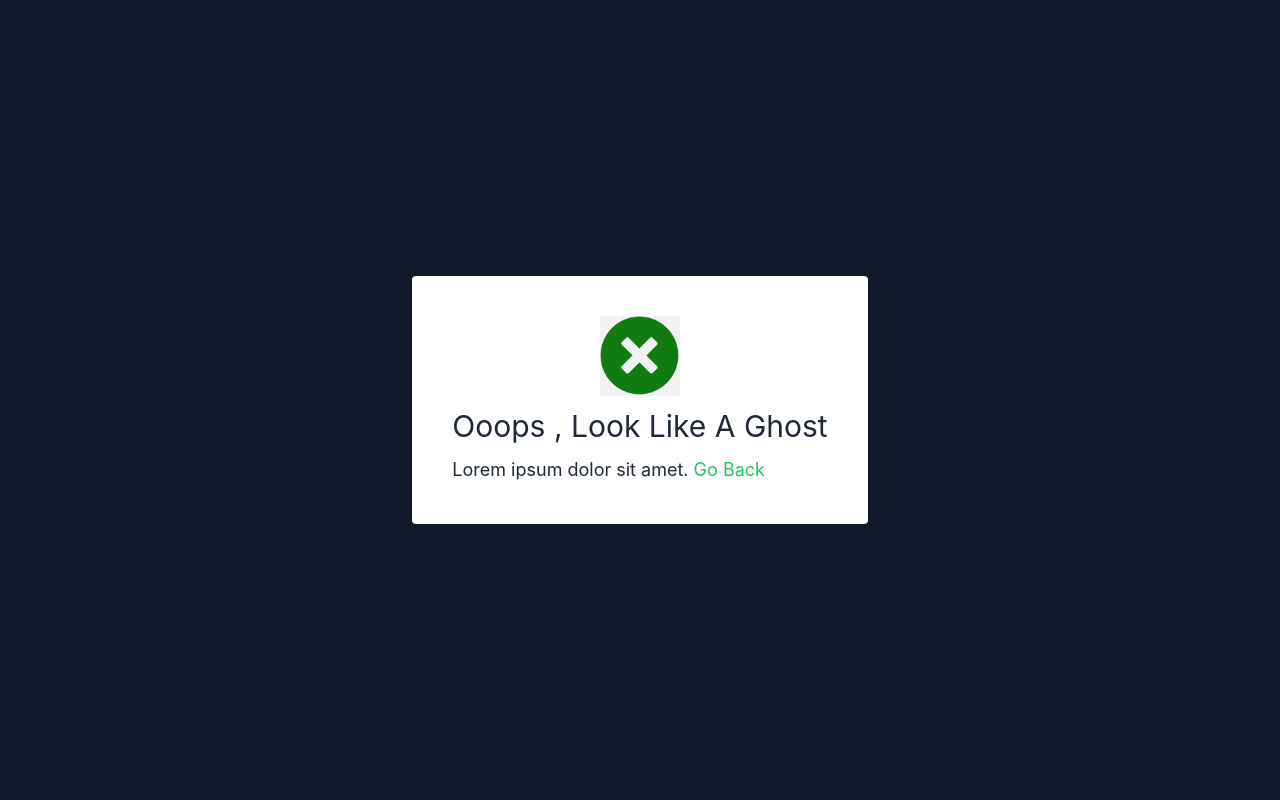
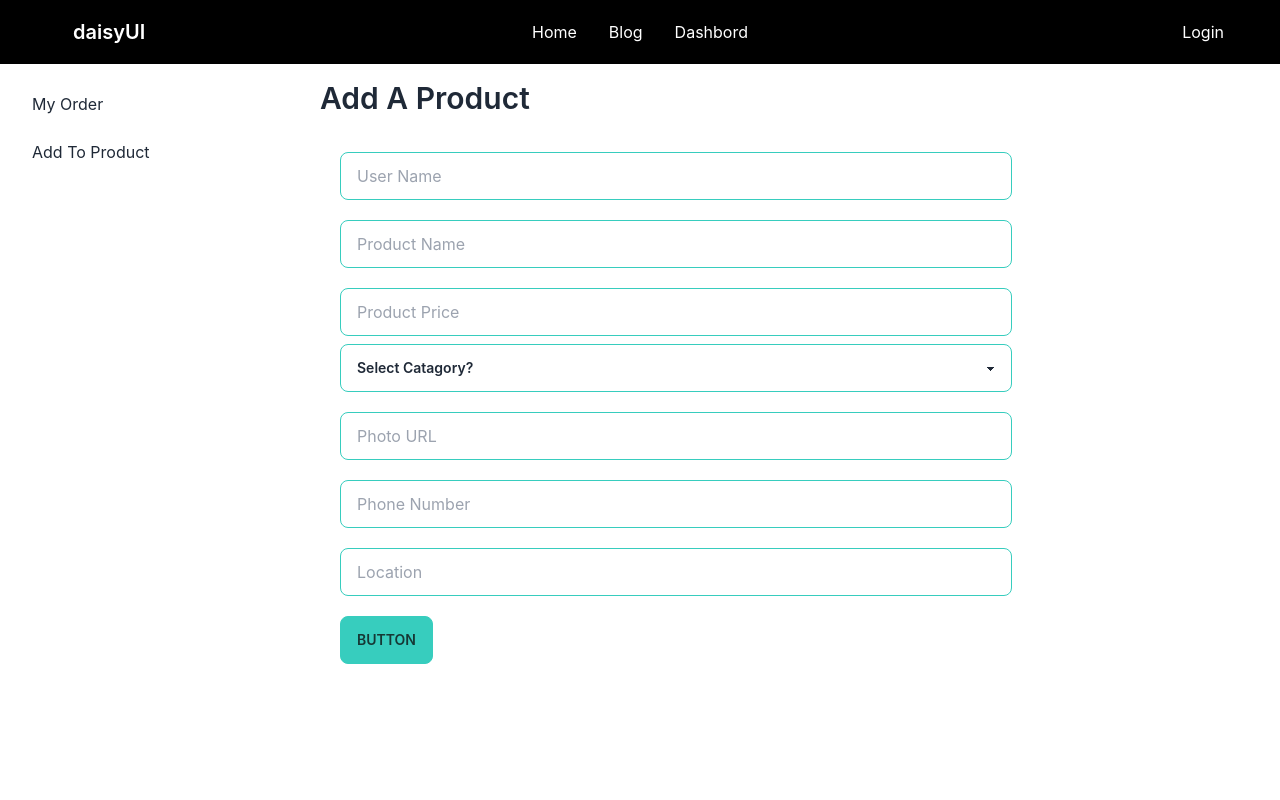
Before and after one commit to ismail-hasan/Re-Commerce-Client, a React (Create React App) app: page /dashbord/addproduct in a window 1280 px wide. Shown: the top 800 px of the page. Built offline with nearby package versions, Linux system fonts and the light colour scheme; no server answers.

Commit message:
add product done

```diff
--- a/src/Component/CatagoryPage/Catagory.js
+++ b/src/Component/CatagoryPage/Catagory.js
@@ -1,4 +1,4 @@
-import React, { useEffect, useState } from 'react';
+import React, { useState } from 'react';
 import { useLoaderData } from 'react-router-dom';
 import Modal from '../Modal/Modal';
 import CatagoryList from './CatagoryList';
--- a/src/Component/CatagoryPage/CatagoryList.js
+++ b/src/Component/CatagoryPage/CatagoryList.js
@@ -1,18 +1,21 @@
 import React from 'react';
 
 const CatagoryList = ({ productData, setProduct }) => {
-    const { name, brand, price } = productData
+    const { name, brand, price, photo, date, userName } = productData
+
 
     return (
         <div className='border pb-10'>
-            <img src="https://images.unsplash.com/photo-1516387938699-a93567ec168e?ixlib=rb-4.0.3&ixid=MnwxMjA3fDB8MHxzZWFyY2h8NHx8bGFwdG9wfGVufDB8MHwwfHw%3D&auto=format&fit=crop&w=500&q=60" alt="" />
+            <img className='h-[250px]' src={photo} alt="" />
             <div className='px-2'>
                 <h1 className='pt-4 capitalize'>Product Name : {name}</h1>
                 <h1 className='text-sm font-bold capitalize'>Brand : {brand}</h1>
-                <del > <p className='text-lg text-[tomato] font-bold'>Original Price : $ 533</p></del>
+                <p>Seller Name : {userName}</p>
+                <p className='text-lg text-[tomato] font-bold'>Original Price : $ 533</p>
                 <p>Sell Price : $ {price}</p>
-                <p>Used : 5 Month </p>
-                <label onClick={() => setProduct(productData)} htmlFor="my-modal-3" className="btn">open modal</label>
+                <p className=''>Used : 5 Month </p>
+                <p className='pb-5'>Post Date: {date}</p>
+                <label onClick={() => setProduct(productData)} htmlFor="my-modal-3" className="bg-gray-700 px-5 rounded-sm py-2 cursor-pointer text-white text-lg">Purses Now</label>
             </div>
         </div>
     );
--- /dev/null
+++ b/src/Component/Dashbord/AddProduct/AddProduct.js
@@ -0,0 +1,89 @@
+import React from 'react';
+import toast from 'react-hot-toast';
+
+const AddProduct = () => {
+
+    const date = new Date()
+
+
+    const handleProduct = (e) => {
+        e.preventDefault()
+
+        const form = e.target
+        const userName = form.userName.value
+        const name = form.productName.value
+        const price = form.price.value
+        const productPhone = form.phone.value
+        const userLocation = form.location.value
+        const brand = form.catagory.value
+        const photo = form.photoURL.value
+
+
+        const productData = {
+            userName,
+            name,
+            price,
+            productPhone,
+            userLocation,
+            brand,
+            photo,
+            date
+
+        }
+        // console.log(productData)
+
+        //
+
+
+        fetch('http://localhost:5000/allLaptop', {
+            method: "POST",
+            headers: {
+                'content-type': 'application/json'
+            },
+            body: JSON.stringify(productData)
+        })
+            .then(res => res.json())
+            .then(data => {
+                if (data.insertedId) {
+                    toast.success('product added success')
+                    form.reset()
+                }
+                console.log(data)
+
+            })
+        //
+
+
+    }
+
+    return (
+        <div>
+            <h1 className='text-3xl font-semibold py-4 capitalize'>add a product</h1>
+            <form onSubmit={handleProduct} action="" className='w-[70%] ml-5'>
+                <input name='productName' required type="text" placeholder="User Name" className="input input-bordered mt-5 input-accent w-full" />
+
+                <input name='userName' required type="text" placeholder="Product Name" className="input input-bordered mt-5 input-accent w-full" />
+
+                <input name='price' required type="text" placeholder="Product Price" className="input input-bordered mt-5 input-accent w-full" />
+
+
+                <select name='catagory' className="select select-accent w-full mt-2">
+                    <option disabled selected>Select Catagory?</option>
+                    <option>samsung</option>
+                    <option>assus</option>
+                    <option>walton</option>
+                </select>
+
+                <input name='photoURL' required type="text" placeholder="Photo URL" className="input input-bordered mt-5 input-accent w-full" />
+
+                <input required name='phone'  type="text" placeholder="Phone Number" className="input input-bordered mt-5 input-accent w-full" />
+
+                <input required name='location'  type="text" placeholder="Location" className="input input-bordered mt-5 input-accent w-full" />
+
+                <button className="btn btn-accent btn-md my-5">Button</button>
+            </form>
+        </div>
+    );
+};
+
+export default AddProduct;
--- a/src/Component/Dashbord/DashbordLayout.js
+++ b/src/Component/Dashbord/DashbordLayout.js
@@ -18,8 +18,8 @@ const DashbordLayout = () => {
                     <label htmlFor="my-drawer-2" className="drawer-overlay"></label>
                     <ul className="menu p-4 w-80 bg-base-100 text-base-content">
                         {/* <!-- Sidebar content here --> */}
-                        <li><Link to='/dashbord/myproduct'>My Products</Link></li>
-                        <li><Link>Sidebar Item 2</Link></li>
+                        <li><Link to='/dashbord/myproduct'>My Order</Link></li>
+                        <li><Link to='/dashbord/addproduct'>Add To Product</Link></li>
                     </ul>
 
                 </div>
--- a/src/Component/HomePage/Catagroy/Catagroy.js
+++ b/src/Component/HomePage/Catagroy/Catagroy.js
@@ -2,8 +2,8 @@ import React from 'react';
 import { Link } from 'react-router-dom';
 
 const Catagroy = ({ data }) => {
-    const { name, backgroundColor, id, catagory } = data
-    console.log(data)
+    const { name, backgroundColor, catagory } = data
+
     return (
         <Link to={`/catagory/${catagory}`}>
             <div className='bg-red-600 p-10 text-center text-white'>
--- a/src/Component/Register/Register.js
+++ b/src/Component/Register/Register.js
@@ -3,6 +3,7 @@ import { AiOutlineGoogle } from 'react-icons/ai';
 import { Link, useNavigate } from 'react-router-dom';
 import { useForm } from "react-hook-form";
 import { authProvider } from '../../AuthContext/AuthContext';
+import toast from 'react-hot-toast';
 
 
 const Register = () => {
@@ -10,6 +11,7 @@ const Register = () => {
     const { createUser, userProfile, googleSignIn } = useContext(authProvider)
     const { register, handleSubmit } = useForm()
     const navigate = useNavigate()
+
 
     const handleRegister = (data) => {
         console.log(data)
@@ -19,6 +21,9 @@ const Register = () => {
                 const user = result.user
                 console.log(user)
                 handleUserProfile(data.name)
+                toast.success('user added success')
+
+
             })
             .catch(e => console.log(e))
 
@@ -27,18 +32,21 @@ const Register = () => {
 
     const handleUserProfile = (name) => {
         const profile = {
-            displayName: name,
+            displayName: name
 
         };
+
         userProfile(profile)
             .then(() => { })
-            .catch((e) => {
-                console.log(e);
-            });
+            .catch(e => {
+                console.log(e)
+
+
+
+            })
     };
 
     const handleGoogle = () => {
-
 
         googleSignIn()
             .then(result => {
@@ -59,21 +67,36 @@ const Register = () => {
                         <label className="label">
                             <span className="label-text">Name</span>
                         </label>
-                        <input {...register('name')} type="text" placeholder="User Name" className="input input-bordered" />
+                        <input required  {...register('name')} type="text" placeholder="User Name" className="input input-bordered" />
                     </div>
                     <div className="form-control">
                         <label className="label">
                             <span className="label-text">Email</span>
                         </label>
-                        <input  {...register('email')} type="text" placeholder="email" className="input input-bordered" />
+                        <input required  {...register('email')} type="text" placeholder="email" className="input input-bordered" />
                     </div>
                     <div className="form-control">
                         <label className="label">
                             <span className="label-text">Password</span>
                         </label>
-                        <input  {...register('password')} type="text" placeholder="password" className="input input-bordered" />
+                        <input required  {...register('password')} type="text" placeholder="password" className="input input-bordered" />
 
                     </div>
+
+                    <div className="form-control w-full">
+                        <label className="label">
+                            <span className="label-text">Pick the best fantasy franchise
+                            </span>
+                        </label>
+                        <select  {...register('roll')} className="select select-bordered">
+
+                            <option>Buyer Acount</option>
+                            <option>Seller Acount</option>
+
+                        </select>
+
+                    </div>
+
                     <div>
                         <p className='mt-2'>already have an acount <Link className='text-violet-600' to='/login'>Login</Link> </p>
                     </div>
--- a/src/Router/Router.js
+++ b/src/Router/Router.js
@@ -1,6 +1,7 @@
 import { createBrowserRouter } from "react-router-dom";
 import Blog from "../Component/BlogPage/Blog";
 import Catagory from "../Component/CatagoryPage/Catagory";
+import AddProduct from "../Component/Dashbord/AddProduct/AddProduct";
 import DashbordLayout from "../Component/Dashbord/DashbordLayout";
 import MyProducts from "../Component/Dashbord/MyProdrcts/MyProducts";
 import ErrorPage from "../Component/ErrorPage/ErrorPage";
@@ -31,6 +32,7 @@ const router = createBrowserRouter([
             {
                 path: '/register', element: <Register></Register>
             },
+
             {
                 path: '/catagory/:brand',
                 element: <PrivetRouter><Catagory></Catagory></PrivetRouter>,
@@ -47,6 +49,10 @@ const router = createBrowserRouter([
                 path: '/dashbord/myproduct',
                 element: <MyProducts></MyProducts>,
             },
+            {
+                path: '/dashbord/addproduct',
+                element: <AddProduct></AddProduct>,
+            },
         ]
     }
 
--- a/src/Shared/Navbar/Navbar.js
+++ b/src/Shared/Navbar/Navbar.js
@@ -17,6 +17,7 @@ const Navbar = () => {
         <li ><Link to='/home'>Home</Link></li>
         <li ><Link to='/blog'>Blog</Link></li>
         <li ><Link to='/dashbord'>Dashbord</Link></li>
+
 
 
 
```
